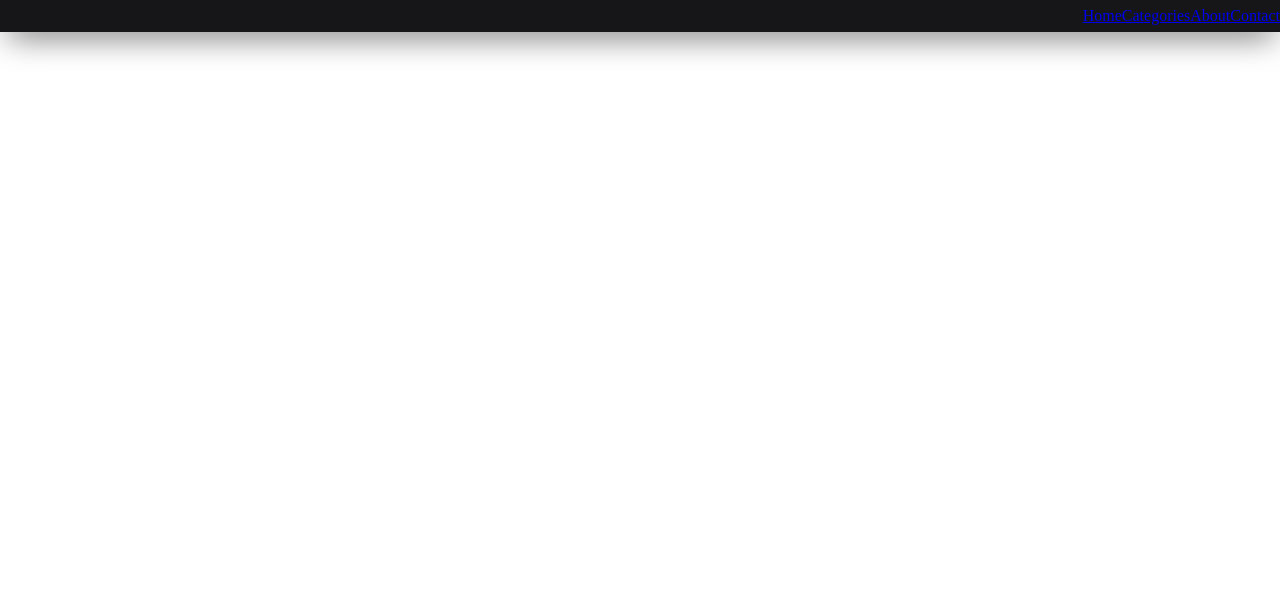
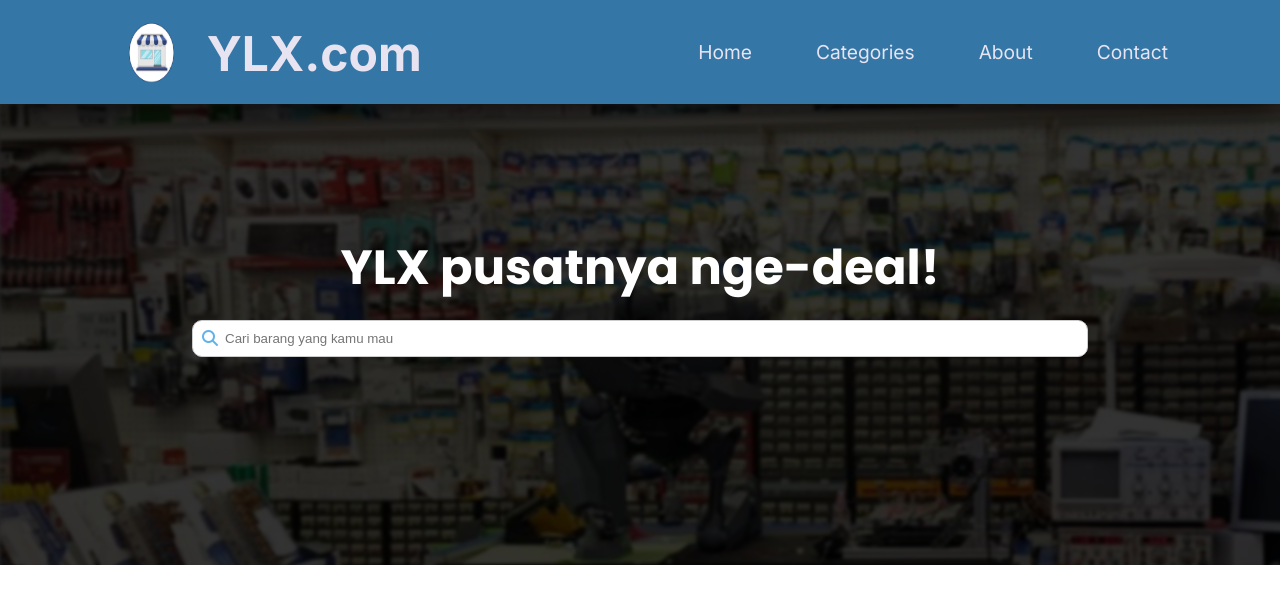
Before and after one commit to MuhammadLuthfi2003/barang-bekas, a React (Vite) app: page / in a window 1280 px wide. Shown: the top 604 px of the page. Built offline with nearby package versions, Linux system fonts and the light colour scheme.

Commit message:
added search section

```diff
--- a/index.html
+++ b/index.html
@@ -5,6 +5,7 @@
     <link rel="icon" type="image/svg+xml" href="/vite.svg" />
     <meta name="viewport" content="width=device-width, initial-scale=1.0" />
     <title>YLX.com</title>
+    <script src="https://kit.fontawesome.com/1a8052196c.js" crossorigin="anonymous"></script>
   </head>
   <body>
     <div id="root"></div>
--- /dev/null
+++ b/src/babel-plugin-macros.config.js
@@ -0,0 +1,5 @@
+module.exports = {
+    'fontawesome-svg-core': {
+      'license': 'free'
+    }
+}
--- /dev/null
+++ b/src/babel.config.js
@@ -0,0 +1,5 @@
+module.exports = function (api) {
+    return {
+      plugins: ['macros'],
+    }
+}
--- a/src/components/navbar.jsx
+++ b/src/components/navbar.jsx
@@ -3,10 +3,14 @@ import { Link } from "react-router-dom";
 
 import '../styles/navbar.css';
 
+//import image
+import ylxdefault from '../assets/logo_ylx.png';
+
 class Navbar extends React.Component {
     constructor(props) {
         super(props)
 
+        this.activateNav = this.activateNav.bind(this);
     }
 
     activateNav() {
@@ -19,7 +23,8 @@ class Navbar extends React.Component {
         return (
             <nav className='navbar'>
                 <div className='navbar-logo'>
-
+                    <img src={ylxdefault} alt='logo' className='ylx_default'/>
+                    <div className="navbar-text">YLX.com</div>
                 </div>
 
                 <button className='toggle-btn' onClick={this.activateNav}>
@@ -32,16 +37,16 @@ class Navbar extends React.Component {
                 <div className='navbar-links'>
                     <ul>
                         <li>
-                            <Link to='/'>Home</Link>
+                            <Link to='/' className='navbar-links-dir'>Home</Link>
                         </li>
                         <li>
-                            <Link to='/categories'>Categories</Link>
+                            <Link to='/categories' className='navbar-links-dir'>Categories</Link>
                         </li>
                         <li>
-                            <Link to='/about'>About</Link>
+                            <Link to='/about' className='navbar-links-dir'>About</Link>
                         </li>
                         <li>
-                            <Link to='/contact'>Contact</Link>
+                            <Link to='/contact' className='navbar-links-dir'>Contact</Link>
                         </li>
                     </ul>
                 </div>
--- a/src/dirs/landingpage.jsx
+++ b/src/dirs/landingpage.jsx
@@ -1,8 +1,34 @@
 import React from 'react';
+import { FontAwesomeIcon } from '@fortawesome/react-fontawesome';
+
+//import css
+import '../styles/landingpage.css';
 
 function Landingpage() {
     return (
         <div>
+            <div className="header">
+                <div className="header-title">YLX pusatnya nge-deal!</div>
+
+                <div className="search-input-wrapper">
+                    <div className="search-input">
+                        <i className="fa-solid fa-magnifying-glass search-icon"></i>
+                        <input type="text" className="search-input-field" placeholder="Cari barang yang kamu mau"/>
+                    </div>
+                </div>
+            </div>
+
+            <div className="categories">
+
+            </div>
+
+            <div className="why-ylx">
+
+            </div>
+
+            <div className="footer">
+
+            </div>
 
         </div>
     )
--- a/src/styles/index.css
+++ b/src/styles/index.css
@@ -1,4 +1,6 @@
 @import url('https://fonts.googleapis.com/css2?family=Poppins:ital,wght@0,100;0,200;0,300;0,400;0,500;0,600;0,700;0,800;0,900;1,100;1,200;1,300;1,400;1,500;1,600;1,700;1,800;1,900&display=swap');
+@import url('https://fonts.googleapis.com/css2?family=Inter:wght@100;200;300;400;500;600;700;800;900&display=swap');
+
 
 * {
   margin: 0;
@@ -10,3 +12,7 @@
   font-family: 'Poppins', sans-serif;
   background-color: #f5f5f5;
 }
+
+.navbar {
+    font-family: 'Inter', sans-serif;
+}
--- /dev/null
+++ b/src/styles/landingpage.css
@@ -0,0 +1,56 @@
+.header-title {
+    text-align: center;
+    font-size: 3rem;
+    font-weight:700;
+    color: #fff;
+}
+
+
+.search-input-wrapper {
+    margin-left: 15vw;
+    margin-right: 15vw;
+    margin-top: 1rem;
+    margin-bottom: 5rem;
+}
+
+.search-input i {
+    position: absolute;
+}
+
+.search-input {
+    width: 100%;
+    margin-bottom: 15px;
+}
+
+.search-icon {
+    padding: 10px;
+    min-width: 40px;
+    color: #61B2EB;
+}
+
+.search-input-field {
+    width: 100%;
+    padding: 10px;
+    padding-left: 2.5vw;
+    /* text-align: center; */
+    border-radius: 10px;
+    border: 1px solid #ccc;
+    transition: all 0.3s ease-in-out;
+    -webkit-transition: 0.5s;
+    transition: 0.5s;
+    outline: none;
+}
+
+.search-input-field:focus {
+    outline: 3px solid #61B2EB;
+    border: 1px solid #61B2EB;
+    transition: all 0.3s ease-in-out;
+}
+
+
+
+.header {
+    background-image: url(../assets/img-toko.png);
+    padding-top: 8rem;
+    padding-bottom: 8rem;
+}
--- a/src/styles/navbar.css
+++ b/src/styles/navbar.css
@@ -6,36 +6,55 @@
     display: flex;
     justify-content: space-between;
     align-items: center;
-    background-color: #161518;
+    background-color: #3477A6;
     color: #e8e3f1;
     box-shadow: 1px 9px 32px -7px rgba(0,0,0,0.75);
 }
 
 .navbar-logo {
-    font-size: 1.3rem;
-    margin: 1rem;
+    display:flex;
+    flex-direction: row;
+    /* font-size: 1.3rem; */
+    margin: 0rem;
+}
+
+.navbar-text {
+    font-size: 3rem;
+    font-weight: bold;
+    margin-left: 2rem;
+    margin-top: 0.2rem;
+}
+
+.ylx_default {
+    width: 7%;
+    height: auto;
+    margin-left: 8rem;
 }
 
 .navbar-links ul {
     margin: 0;
     padding: 0;
     display: flex;
-
+    padding-right: 5rem;
 }
 
 .navbar-links li {
     list-style: none;
+
 }
 
 .navbar-links li .navbar-links-dir {
     text-decoration: none;
     color:#e8e3f1;
-    padding: 1rem;
+    padding: 2.5rem 2rem;
     display: block;
+    font-size: 1.2rem;
+    font-weight: 400;
+    transition: all 0.3s ease-in-out;
 }
 
 .navbar-links li .navbar-links-dir:hover {
-    background-color: #28272a;
+    background-color: #63a0cb;
 }
 
 .toggle-btn {
```
Also changed, not shown: package.json (+9 -0 lines), src/components/footer.jsx (added, +12 -0 lines), src/assets/img-toko.png (added), src/styles/footer.css (added), 1 other file (tests, documents, lock files or other folders).
